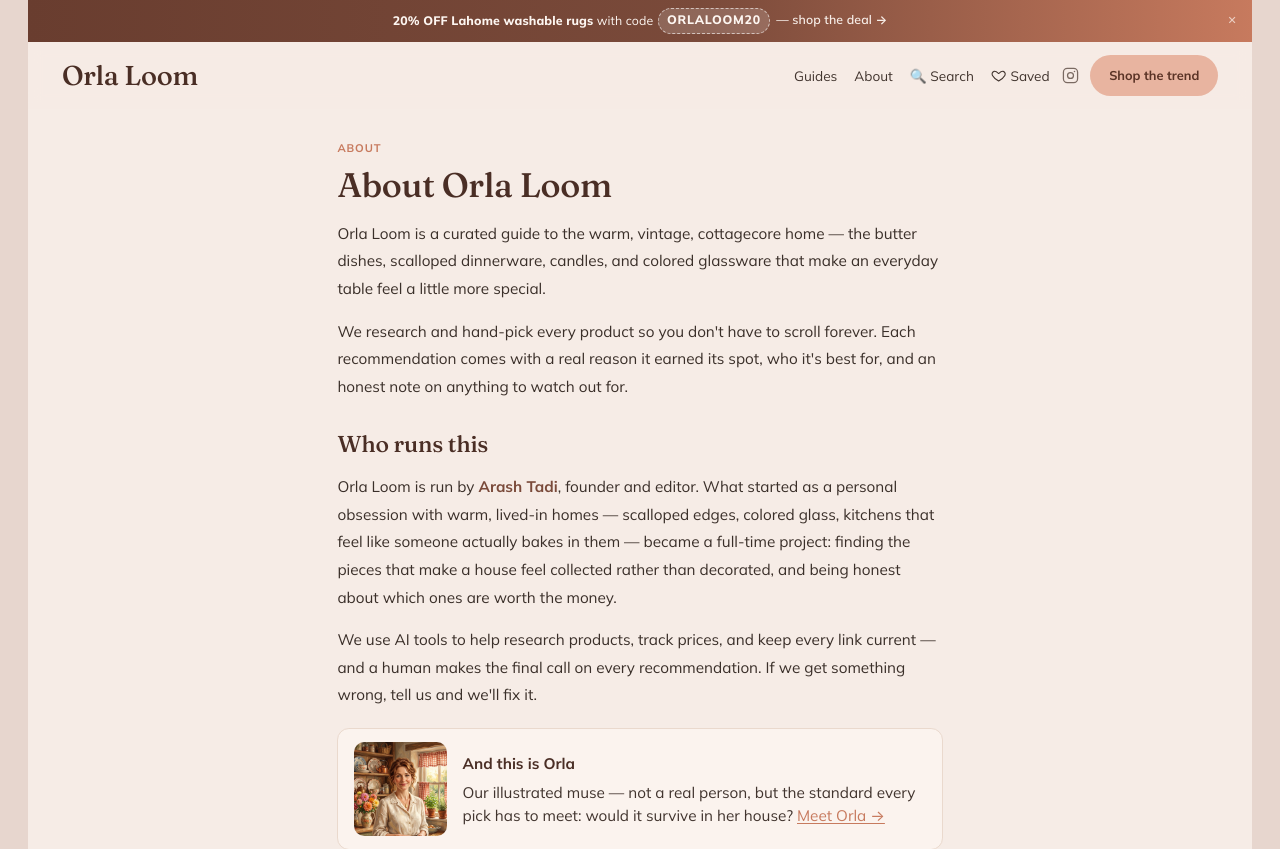
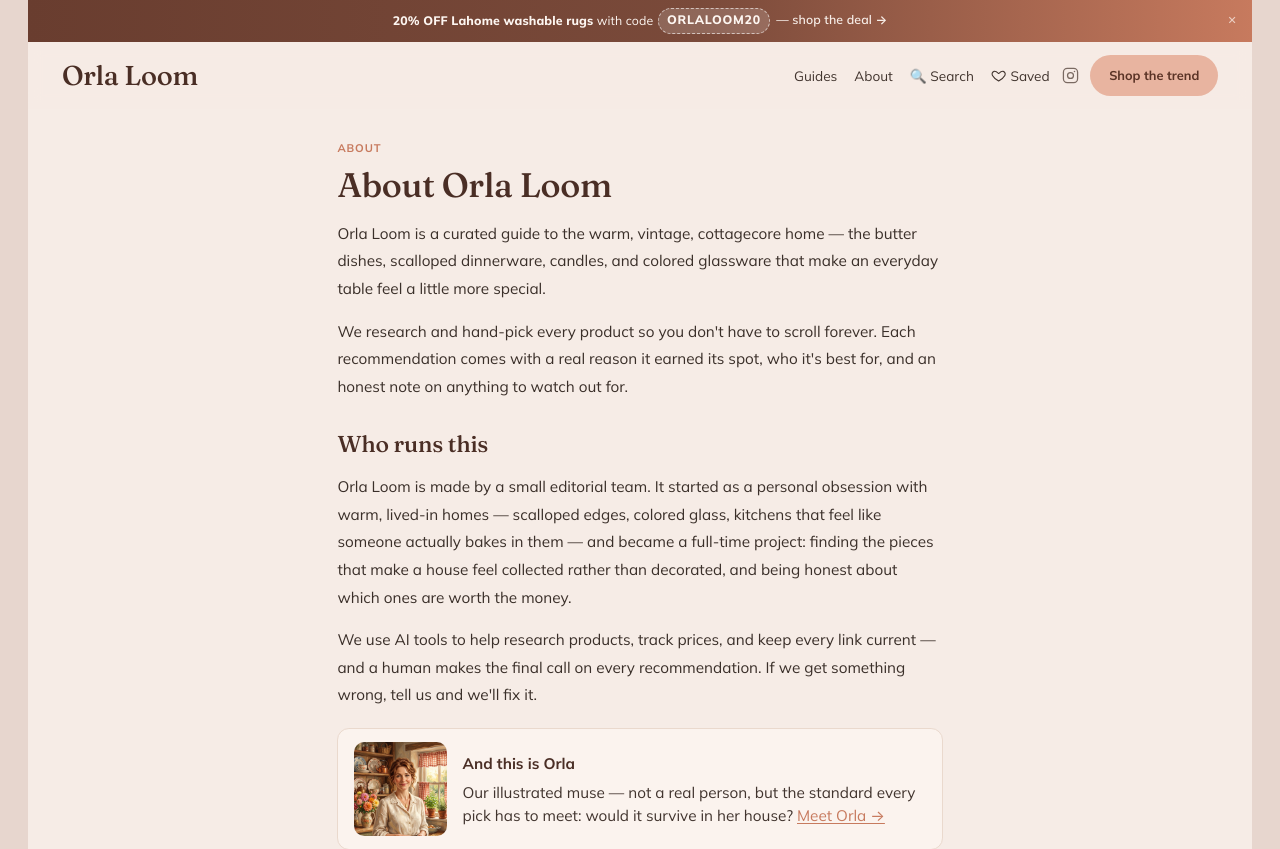
Before and after one commit to Arash8382/orlaloom, a Next.js app: page /about in a window 1280 px wide. Shown: the top 849 px of the page. Built offline with nearby package versions, Linux system fonts and the light colour scheme.

Commit message:
About: team byline + Organization schema (no personal name)

```diff
--- a/app/about/page.js
+++ b/app/about/page.js
@@ -20,12 +20,11 @@ export default function About() {
         description: `How ${site.name} researches and chooses its cottagecore home-decor recommendations.`,
       },
       {
-        "@type": "Person",
-        "@id": `${site.url}/about#author`,
-        name: "Arash Tadi",
-        jobTitle: "Founder & Editor",
-        url: `${site.url}/about`,
-        worksFor: { "@type": "Organization", name: site.name, url: site.url },
+        "@type": "Organization",
+        "@id": `${site.url}#organization`,
+        name: site.name,
+        url: site.url,
+        description: "A small editorial team publishing hand-picked cottagecore and vintage home-decor guides.",
       },
     ],
   };
@@ -49,12 +48,11 @@ export default function About() {
 
         <h2>Who runs this</h2>
         <p>
-          Orla Loom is run by <strong>Arash Tadi</strong>, founder and editor. What
-          started as a personal obsession with warm, lived-in homes — scalloped
-          edges, colored glass, kitchens that feel like someone actually bakes in
-          them — became a full-time project: finding the pieces that make a house
-          feel collected rather than decorated, and being honest about which ones
-          are worth the money.
+          Orla Loom is made by a small editorial team. It started as a personal obsession with
+          warm, lived-in homes — scalloped edges, colored glass, kitchens that feel like someone
+          actually bakes in them — and became a full-time project: finding the pieces that make a
+          house feel collected rather than decorated, and being honest about which ones are worth
+          the money.
         </p>
         <p>
           We use AI tools to help research products, track prices, and keep every
```
